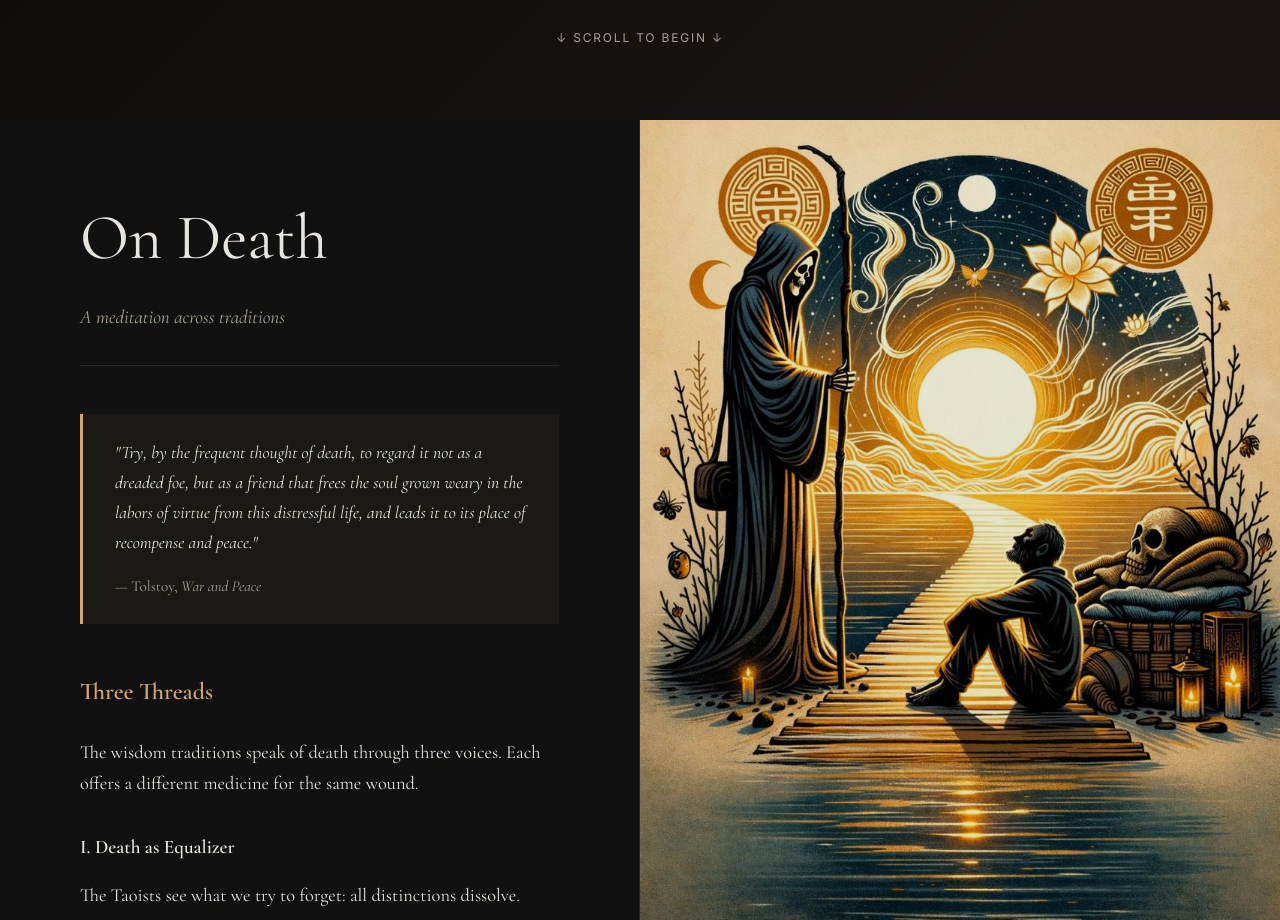
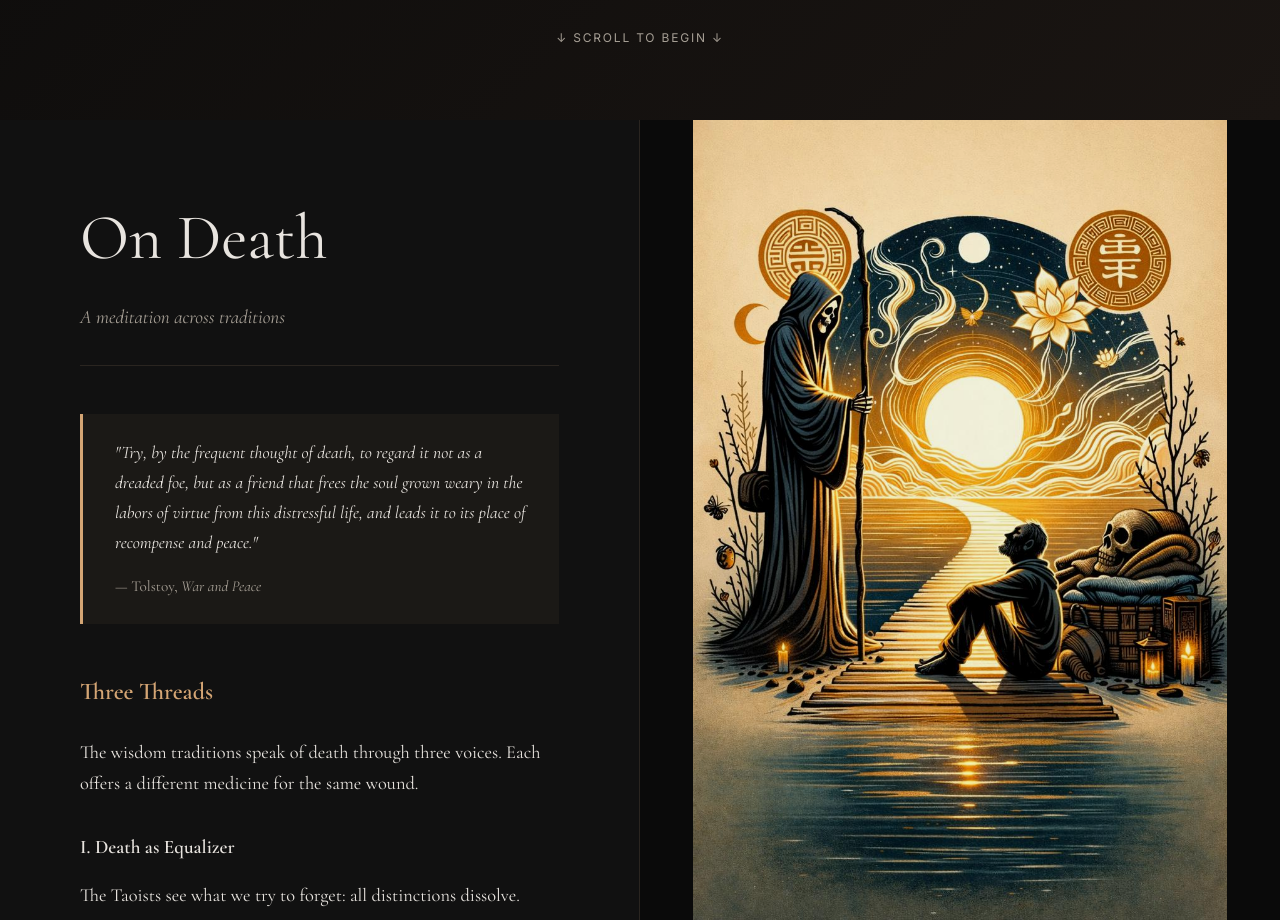
Before and after one commit to fcavalcantirj/fcavalcantirj, a plain HTML site: page index.html in a window 1280 px wide. Shown: the part 680-1600 px from the top of the page. Drawn offline with nearby package versions, Linux system fonts and the light colour scheme.

Commit message:
fix: use contain to show full portrait image

```diff
--- a/index.html
+++ b/index.html
@@ -120,8 +120,8 @@
     .page-image img {
       width: 100%;
       height: 100%;
-      object-fit: cover;
-      opacity: 0.9;
+      object-fit: contain;
+      opacity: 0.95;
     }
 
     /* Typography */
```
